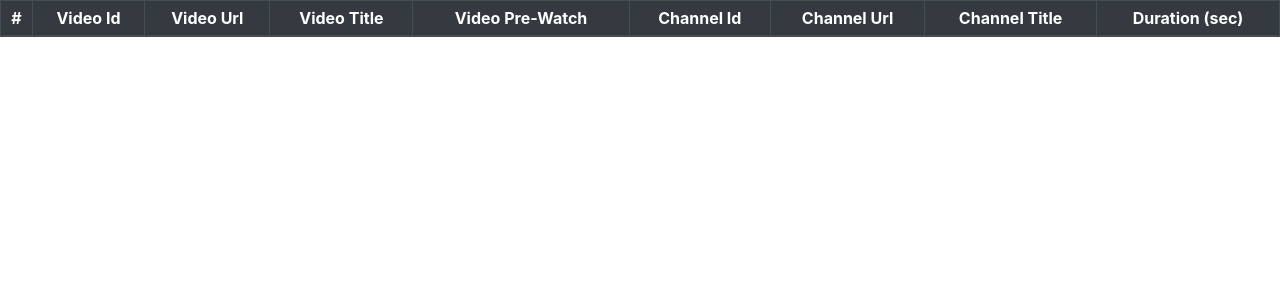
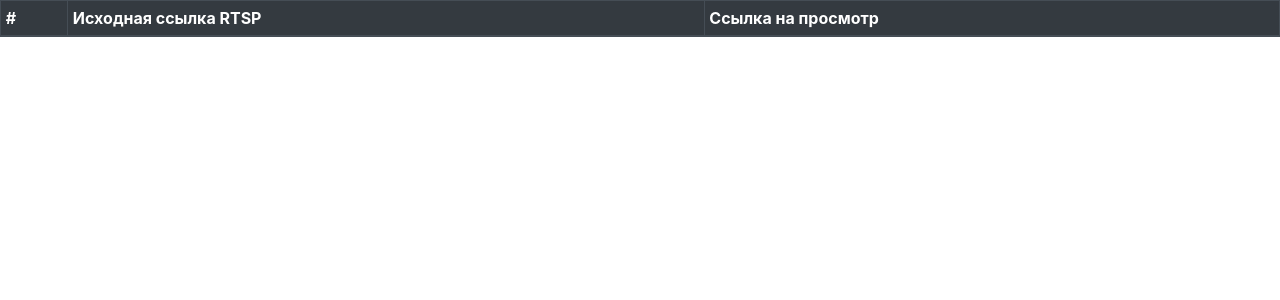
Before and after one commit to amiznikov/flaskWebRTC, a Flask app: page /list in a window 1280 px wide. Shown: the part 72-372 px from the top of the page. Run offline with Flask 2, Linux system fonts and the light colour scheme; lists and menus that the app fills with data are empty; some libraries are stand-ins or nearby versions.

Commit message:
update list template

```diff
--- a/app/templates/list.html
+++ b/app/templates/list.html
@@ -1,57 +1,27 @@
 <!DOCTYPE html>
 {% extends "base.html" %}
-
 {% block content %}
-        {% if list %}
-                {% for key, value in list.items() %}
-                    <p> stream {{ key }} with {{ value }} <a href="{{ url_for('main.stream', stream_id=key ) }}"> here  </a> </p>
-                {% endfor %}
-        {% endif %}
 <div class="table-responsive-sm">
     <table class="table table-sm table-striped table-bordered">
-        <thead class="thead-dark" style="text-align: center">
+        <thead class="thead-dark">
             <tr>
               <th scope="col">#</th>
-               <th scope="col">Video Id</th>
-              <th scope="col">Video Url</th>
-              <th scope="col">Video Title</th>
-              <th scope="col">Video Pre-Watch</th>
-              <th scope="col">Channel Id</th>
-              <th scope="col">Channel Url</th>
-              <th scope="col">Channel Title</th>
-              <th scope="col">Duration (sec)</th>
+               <th scope="col">Исходная ссылка RTSP</th>
+              <th scope="col">Ссылка на просмотр</th>
           </tr>
         </thead>
         <tbody>
-            {% if data!= None %}
-            {% for value in data %}
+            {% if list %}
+                {% for key, value in list.items() %}
                     <tr>
                         <th scope="row"> <!-- Number -->
-                        {{ value[0] }}
+                            {{ loop.index }}
                         </th>
-                    <td> <!-- Video Id -->
-                        {{ value[1] }}
+                        <td>
+                            {{ value }}
                         </td>
-                    <td> <!-- Video Url -->
-                        <a class="nav-link" href={{ value[2] }}>link</a>
-                    </td>
-                    <td> <!-- Video Title -->
-                        {{ value[3] }}
-                    </td>
-                    <td> <!-- Video PreWatch -->
-                        <iframe width="560" height="315" src="https://www.youtube.com/embed/{{ value[1] }}" 4frameborder="0" allow="accelerometer; autoplay; encrypted-media; gyroscope; " allowfullscreen></iframe>
-                    </td>
-                    <td> <!-- Channel Id -->
-                        {{ value[4] }}
-                    </td>
-                    <td> <!-- Channel Url -->
-                        <a class="nav-link" href={{ value[5] }}>link</a>
-                    </td>
-                    <td> <!-- Channel Title -->
-                        {{ value[6] }}
-                    </td>
-                    <td> <!-- Video Duration -->
-                        {{ value[7] }}
+                        <td>
+                            <a class="nav-link" href="{{ url_for('stream', stream_id=key ) }}">Ссылка</a>
                         </td>
                     </tr>
                 {% endfor %}
```
Lines whose indentation alone changed are shown as unchanged.
